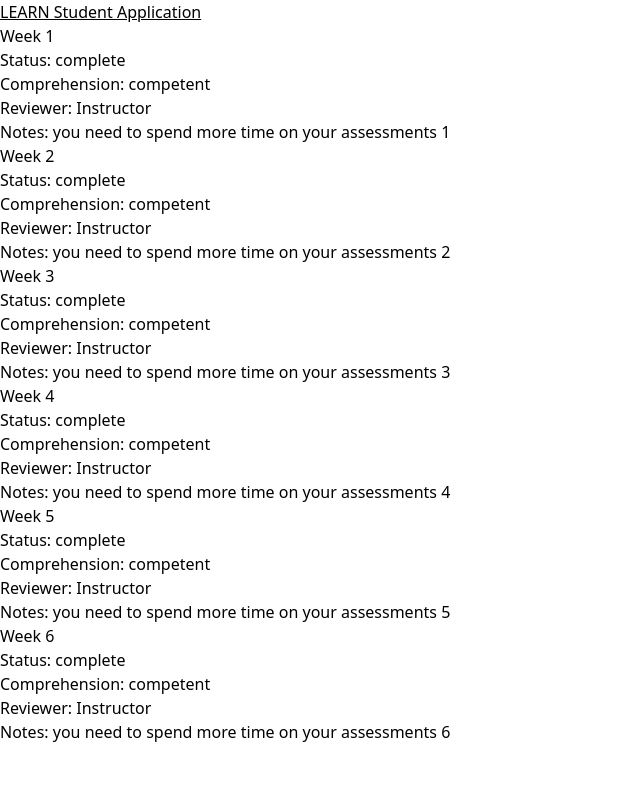
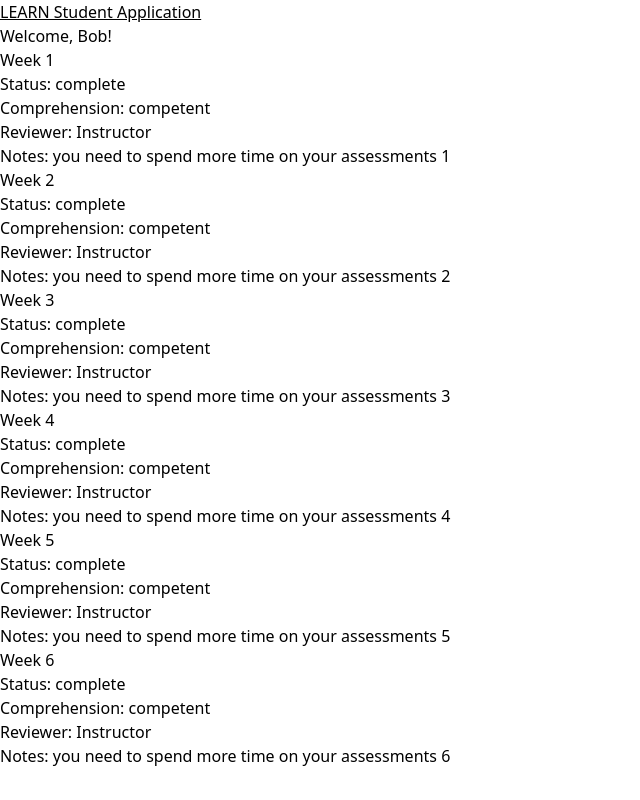
Before and after one commit to LEARNAcademy/student-application, a React (Create React App) app: page / in a window 1280 px wide. Shown: the whole page, without its empty margins (0-640 px from the left). Built offline with nearby package versions, Linux system fonts and the light colour scheme.

Commit message:
fixed component to display generic name

```diff
--- a/src/components/Greeter.js
+++ b/src/components/Greeter.js
@@ -6,7 +6,7 @@ const Greeter = (props) => {
     if (userObj.preferred_name) {
       return userObj.preferred_name
     } else {
-      return userObj.name
+      return "Learn Student"
     }
   }
 
--- a/src/pages/StudentDashboard/StudentDashboard.js
+++ b/src/pages/StudentDashboard/StudentDashboard.js
@@ -1,12 +1,13 @@
 import React from "react"
 import { Assessment } from "../../components/Assessment"
 import { user } from "../../userMock.js"
-
+import { Greeter } from "../../components/Greeter"
 const StudentDashboard = () => {
   const { assessments } = user.student
   return (
     <>
       <h3 className="underline">LEARN Student Application</h3>
+      <Greeter user={user} />
       <Assessment assessments={assessments}/>
     </>
   )
```
Also changed, not shown: 1 other file (tests, documents, lock files or other folders).
